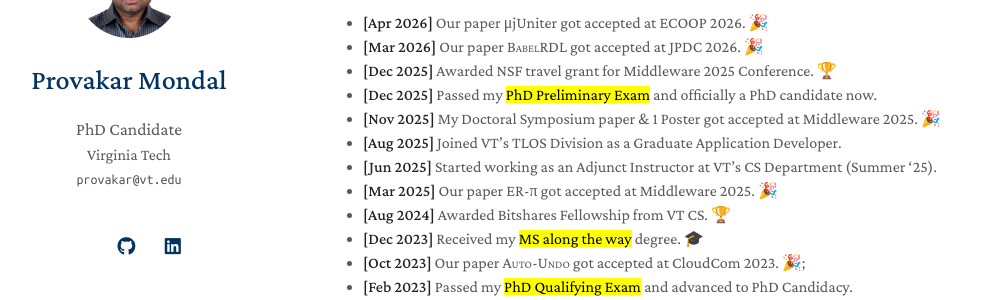
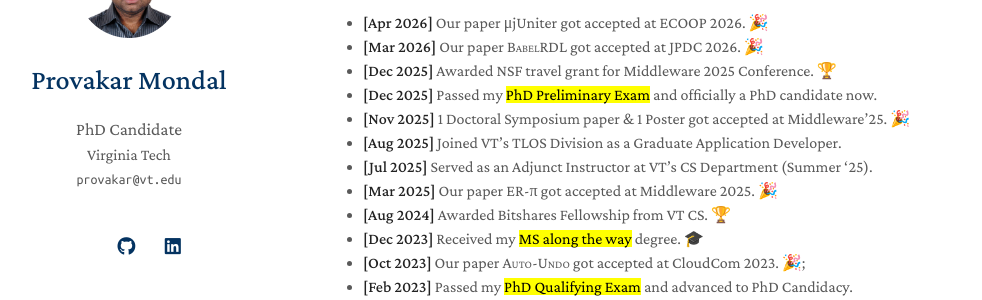
Before and after one commit to surzoprovakar/surzoprovakar.github.io, a Jekyll site: the page built from index.md, in a window 1280 px wide and 900 px high, scrolled down 382 px. Shown: the part 150-450 px from the top of the window, without its empty margins (147-1129 px from the left). Built offline with Jekyll 4.4.1, drawn with Linux system fonts in a browser that asks for light colours; a style sheet for code colours, icons or effects is not loaded.

Commit message:
update ECOOP paper url and resume

```diff
--- a/_data/publications.yml
+++ b/_data/publications.yml
@@ -3,10 +3,10 @@
     authors: <strong>Provakar Mondal<sup>&dagger;</sup></strong>, Joshua Martin<sup>&dagger;</sup>, and Eli Tilevich
     conference_short: ECOOP
     conference: 40th European Conference on Object-Oriented Programming <strong>(ECOOP)</strong>, 2026.
-    pdf: ./assets/papers/jUniter.pdf
-    code: https://zenodo.org/records/16998303
+    pdf: ./assets/papers/mJUniter.pdf
+    code: https://zenodo.org/records/19615597
     # slides: ./assets/papers/ER-PI-Slides.pdf
-    image: ./assets/img/jUniter.svg
+    image: ./assets/img/mJUniter.svg
     notes: Preprint, &dagger; Equal Contribution
 
   - title: "Cross-Platform Integration and Extension of Replicated Data Libraries in Distributed Systems"
--- a/index.md
+++ b/index.md
@@ -33,9 +33,9 @@
 - **[Mar 2026]** Our paper <span style="font-variant: small-caps;">BabelRDL</span> got accepted at JPDC 2026. &#x1F389;
 - **[Dec 2025]** Awarded NSF travel grant for Middleware 2025 Conference. &#127942;
 - **[Dec 2025]** Passed my <mark>PhD Preliminary Exam</mark> and officially a PhD candidate now.
-- **[Nov 2025]** My Doctoral Symposium paper & 1 Poster got accepted at Middleware 2025. &#x1F389;
+- **[Nov 2025]** 1 Doctoral Symposium paper & 1 Poster got accepted at Middleware'25. &#x1F389;
 - **[Aug 2025]** Joined VT's TLOS Division as a Graduate Application Developer.
-- **[Jun 2025]** Started working as an Adjunct Instructor at VT's CS Department (Summer '25).
+- **[Jul 2025]** Served as an Adjunct Instructor at VT's CS Department (Summer '25).
 - **[Mar 2025]** Our paper ER-&pi; got accepted at Middleware 2025. &#x1F389;
 - **[Aug 2024]** Awarded Bitshares Fellowship from VT CS. &#127942;
 - **[Dec 2023]** Received my <mark>MS along the way</mark> degree. &#x1F393;
```
Also changed, not shown: assets/img/mJUniter.svg (renamed from assets/img/jUniter.svg), 3 other files.
